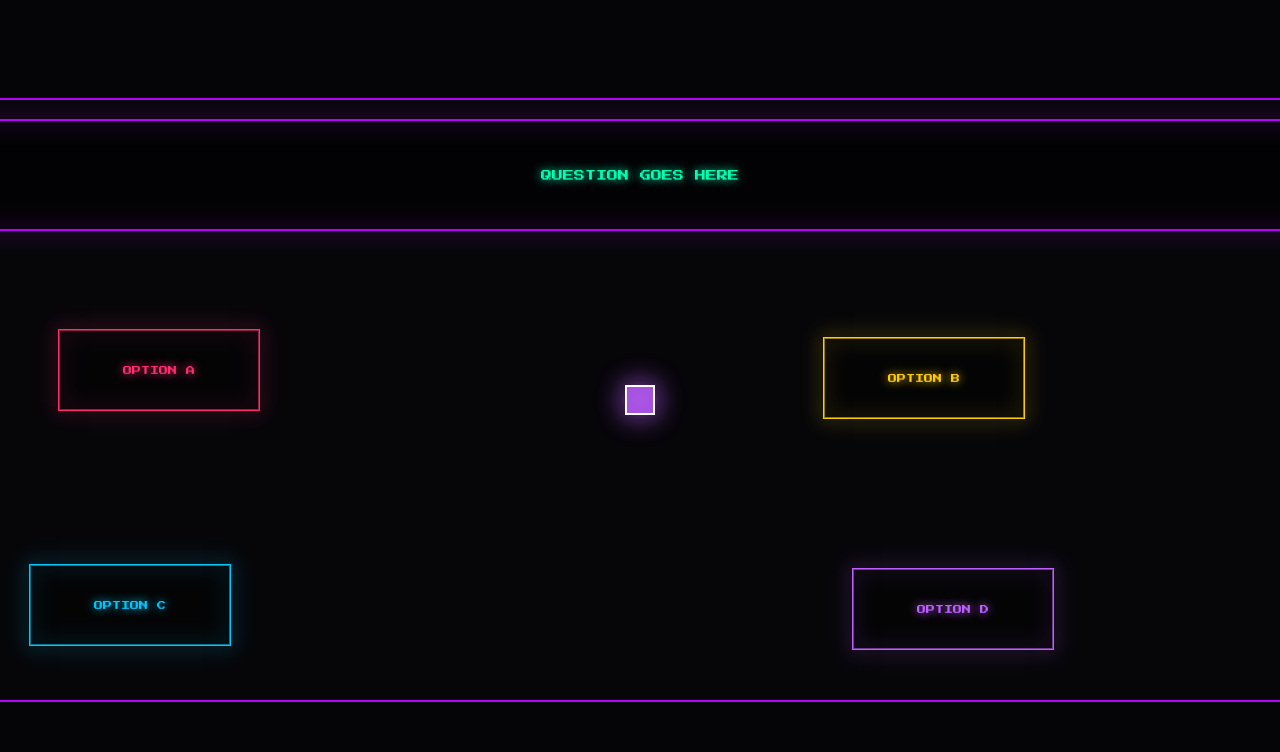
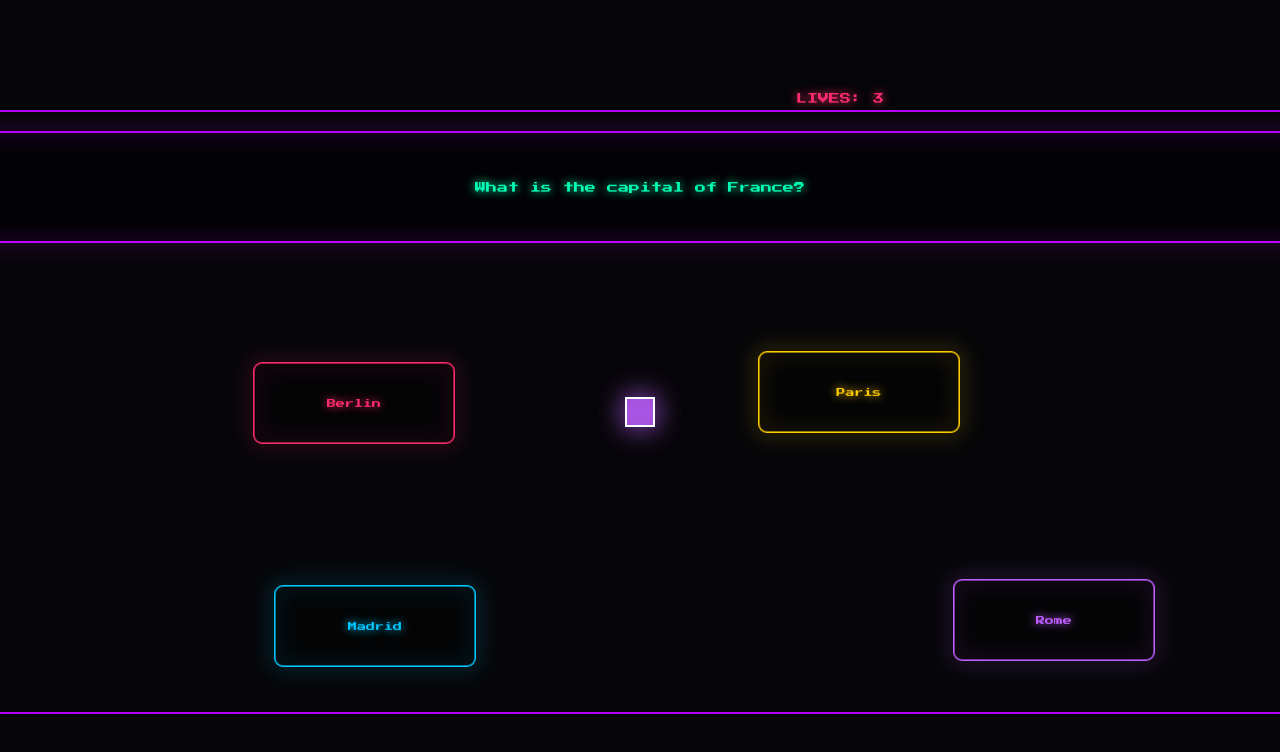
Before and after one commit to Kekkesxd/Answer-Dash, a plain HTML site: page index.html in a window 1280 px wide. Shown: the top 752 px of the page. Drawn offline with Linux system fonts and the light colour scheme.

Commit message:
Built out core game rendering and logic, answer zones and question box loading from questions.json, collision detection, and visualisation of correct/wrong answers, with hud showing lives and score

```diff
--- a/game.js
+++ b/game.js
@@ -1,12 +1,30 @@
 const canvas = document.getElementById("gameCanvas");
 const ctx = canvas.getContext("2d");
+const scoreDisplay = document.getElementById("scoreDisplay");
+const livesDisplay = document.getElementById("livesDisplay");
 
 const player = {
     x: canvas.width / 2 - 14,
     y: canvas.height / 2 - 14,
     size: 28,
-    speed: 3.8
+    speed: 3.8,
+    lives: 3
 };
+
+
+// Collide with question box
+const qb = { x: 50, y: 20, w: canvas.width - 100, h: 110 };
+
+let questions = [];
+let currQuestion = null;
+let currQuestionIndex = 0;
+let roundLocked = false;
+
+//To visualise feedback on answers
+let resultCorrectIndex = null;
+let resultChosenIndex = null;
+
+let score = 0;
 
 function generateZones() {
   const cols = 2;
@@ -57,6 +75,72 @@ function generateZones() {
   return zones;
 }
 
+async function loadQuestions() {
+  try{
+    const response = await fetch("questions.json");
+    questions = await response.json();
+    currQuestion = questions[0];
+    zones = generateZones();
+  }catch(error){
+    console.error("Could not load the questions", error);
+  }
+}
+function checkAnswer() {
+  if (roundLocked) return;
+
+  for (const [i, z] of zones.entries()) {
+    if (
+      player.x < z.x + z.w &&
+      player.x + player.size > z.x &&
+      player.y < z.y + z.h &&
+      player.y + player.size > z.y
+    ) {
+      roundLocked = true;
+      resultCorrectIndex = currQuestion.correct;
+      resultChosenIndex = i;
+
+
+      if( i === currQuestion.correct){
+        score++;
+        scoreDisplay.textContent = `SCORE: ${score}`;
+      }else{
+        player.lives--;
+        livesDisplay.textContent = `LIVES: ${player.lives}`;
+        if(player.lives <= 0 ){
+          setTimeout( () => endGame(), 1000);
+
+          return;
+        }
+      }
+
+      setTimeout(() => nextQuestion(), 1000);
+      return;
+    }
+  }
+}
+
+function nextQuestion(){
+  currQuestionIndex++;
+  if(currQuestionIndex >= questions.length){
+    console.log("Game Over - out of questions");
+    return;
+  }
+
+  currQuestion = questions[currQuestionIndex];
+  zones = generateZones();
+  roundLocked = false;
+  resultCorrectIndex = null;
+  resultChosenIndex = null;
+
+  //Resetting the player to center
+  player.x = canvas.width / 2 - player.size / 2;
+  player.y = canvas.height / 2 - player.size /2;
+}
+
+function endGame(){
+  console.log(`Game Over! Final score: ${score}`);
+}
+
 let zones = generateZones();
 const keys = {};
 
@@ -82,8 +166,7 @@ function update() {
   player.x = Math.max(0, Math.min(canvas.width  - player.size, player.x));
   player.y = Math.max(0, Math.min(canvas.height - player.size, player.y));
 
-  // Collide with question box
-const qb = { x: 50, y: 20, w: canvas.width - 100, h: 110 };
+
 
 if (
   player.x < qb.x + qb.w &&
@@ -104,14 +187,17 @@ if (
     player.x = qb.x + qb.w; // pushed right
   }
 }
+
+checkAnswer();
 }
 
 function draw() {
   ctx.fillStyle = "#060609";
   ctx.fillRect(0, 0, canvas.width, canvas.height);
+
+  drawQuestionBox();
+  drawZones();
   drawPlayer();
-  drawZones();
-  drawQuestionBox();
 }
 
 function drawPlayer() {
@@ -127,19 +213,39 @@ function drawPlayer() {
 }
 
 function drawZones() {
-  for (const z of zones) {
+  const radius = 8;
+  for (const[i,z] of zones.entries()) {
+
+    let fillColor = "rgba(0, 0, 0, 0.4)";
+
+    if(resultCorrectIndex !== null){
+      if(i === resultCorrectIndex){
+        fillColor = "rgba(0, 255, 100, 0.35)";
+      }else if (i === resultChosenIndex && resultChosenIndex !== resultCorrectIndex){
+        fillColor = "rgba(255, 40, 40, 0.35)";
+      }
+    }
+
+
+
     // Neon glow border
     ctx.save();
     ctx.shadowColor = z.neon;
     ctx.shadowBlur  = 20;
     ctx.strokeStyle = z.neon;
     ctx.lineWidth   = 2;
-    ctx.strokeRect(z.x, z.y, z.w, z.h);
+    ctx.beginPath();
+    ctx.roundRect(z.x, z.y, z.w, z.h, radius);
+    ctx.stroke();
     ctx.restore();
 
     // Dark fill
-    ctx.fillStyle = "rgba(0, 0, 0, 0.4)";
-    ctx.fillRect(z.x, z.y, z.w, z.h);
+
+    ctx.beginPath();
+    ctx.roundRect(z.x, z.y, z.w, z.h, radius);
+    ctx.fillStyle = fillColor;
+    ctx.fill();
+
 
     // Label text
     ctx.save();
@@ -149,21 +255,20 @@ function drawZones() {
     ctx.textBaseline = "middle";
     ctx.shadowColor  = z.neon;
     ctx.shadowBlur   = 10;
-    ctx.fillText(z.label, z.x + z.w / 2, z.y + z.h / 2);
+    ctx.fillText(currQuestion ? currQuestion.answers[i] : z.label, z.x + z.w / 2, z.y + z.h / 2);
     ctx.restore();
   }
 }
 
 function drawQuestionBox(){
-    const qb = {
-        x: 50,
-        y:20,
-        w: canvas.width - 100,
-        h:110
-    };
 
-    ctx.fillStyle = "rgba(0,0,0,0.6)";
-      ctx.fillRect(qb.x, qb.y, qb.w, qb.h);
+  const radius = 8;
+
+
+  ctx.beginPath();
+  ctx.roundRect(qb.x, qb.y, qb.w, qb.h, radius);
+  ctx.fillStyle = "rgba(0,0,0,0.6)";
+  ctx.fill();
 
   // Neon border
   ctx.save();
@@ -171,7 +276,9 @@ function drawQuestionBox(){
   ctx.shadowBlur  = 20;
   ctx.strokeStyle = "#b700ff";
   ctx.lineWidth   = 2;
-  ctx.strokeRect(qb.x, qb.y, qb.w, qb.h);
+  ctx.beginPath();
+  ctx.roundRect(qb.x, qb.y, qb.w, qb.h, radius);
+  ctx.stroke();
   ctx.restore();
 
 
@@ -182,9 +289,10 @@ function drawQuestionBox(){
   ctx.textBaseline = "middle";
   ctx.shadowColor  = "#00ffb4";
   ctx.shadowBlur   = 10;
-  ctx.fillText("QUESTION GOES HERE", canvas.width / 2, qb.y + qb.h / 2);
+  ctx.fillText(currQuestion ? currQuestion.question: "Loading....", canvas.width / 2, qb.y + qb.h / 2);
   ctx.restore();
 }
+
 
 function loop(){
     update();
@@ -192,4 +300,5 @@ function loop(){
     requestAnimationFrame(loop);
 }
 
-document.fonts.ready.then(() => loop());
+document.fonts.ready.then(() => { loadQuestions().then(() => loop());
+});
--- a/index.html
+++ b/index.html
@@ -9,8 +9,13 @@
 <body>
 
     <main id = "app">
+        <div id="hud">
+            <span id="scoreDisplay">SCORE: 0</span>
+            <span id="livesDisplay">LIVES: 3</span>
+        </div>
         <canvas id="gameCanvas" width="1500" height="600"></canvas>
     </main>
+
 
     <script src="game.js"></script>
 </body>
--- a/questions.json
+++ b/questions.json
@@ -0,0 +1,17 @@
+[
+  {
+    "question": "What is the capital of France?",
+    "answers": ["Berlin", "Paris", "Madrid", "Rome"],
+    "correct": 1
+  },
+  {
+    "question": "What is 8 x 7?",
+    "answers": ["54", "64", "56", "48"],
+    "correct": 2
+  },
+  {
+    "question": "What colour do you get mixing blue and yellow?",
+    "answers": ["Purple", "Orange", "Brown", "Green"],
+    "correct": 3
+  }
+]
--- a/style.css
+++ b/style.css
@@ -26,3 +26,15 @@ body{
     0 0 24px #00ffb455
     0 0 60px #00ffb411;
 }
+
+#hud{
+    display: flex;
+    justify-content: space-between;
+    width: 1000px;
+    padding: 6px 4px;
+    font-family: 'Press Start 2P', monospace;
+    font-size: 11px;
+}
+
+#scoreDisplay { color: #00ffb4; text-shadow: 0 0 10px #00ffb4; }
+#livesDisplay { color: #ff2d6f; text-shadow: 0 0 10px #ff2d6f; }
```
